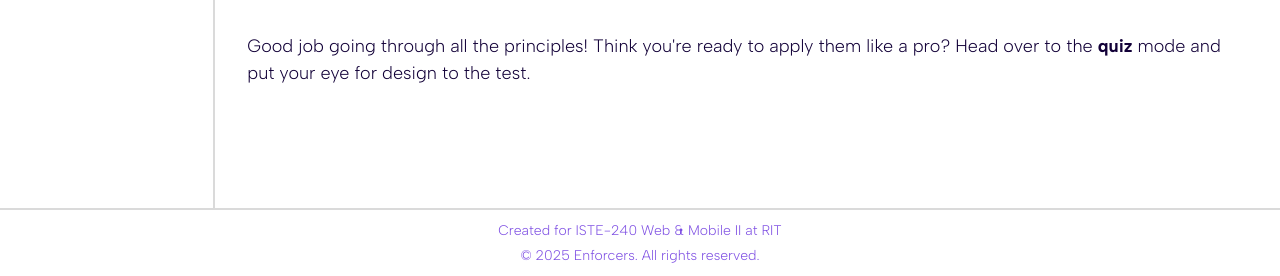
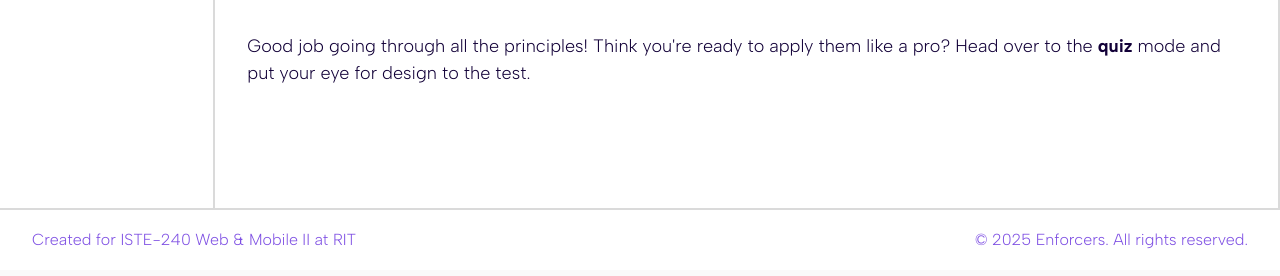
Before and after one commit to ISTE-240-Team-4/crap-design-project, a PHP site: page / in a window 1280 px wide. Shown: the part 5560-5836 px from the top of the page. After the commit the page ends 5809 px from the top, so only its background shows below. Run offline with PHP 8.4, Linux system fonts and the light colour scheme; data comes from the database, SQL or seed files in the repository; some web fonts are replaced.

Commit message:
refactor: update footer styling on larger viewports and update page content

```diff
--- a/assets/css/footer.css
+++ b/assets/css/footer.css
@@ -12,3 +12,15 @@ footer p {
   color: var(--color-text-accent);
   font-size: var(--font-size-caption-mobile);
 }
+
+@media screen and (min-width: 770px) {
+  footer {
+    flex-direction: row;
+    justify-content: space-between;
+    padding: 1rem 2rem;
+  }
+
+  footer p {
+    font-size: var(--font-size-caption-desktop);
+  }
+}
--- a/assets/css/page.css
+++ b/assets/css/page.css
@@ -167,6 +167,7 @@ main {
 
   .row > div {
     border-left: 2px solid var(--color-outline);
+    border-right: 2px solid var(--color-outline);
   }
 }
 
--- a/assets/css/theme.css
+++ b/assets/css/theme.css
@@ -25,7 +25,7 @@
   --font-size-body-desktop: 18px;
 
   --font-size-caption-mobile: 14px;
-  --font-size-caption-desktop: 18px;
+  --font-size-caption-desktop: 16px;
 
   --font-size-heading-mobile: 16px;
   --font-size-heading-desktop: 20px;
--- a/database/init.sql
+++ b/database/init.sql
@@ -131,7 +131,7 @@ INSERT INTO principles (`name`, `interaction_heading`, `definition`, `before_ima
          ),
          (
           'Repetition',
-          'REPETITION CAN BE USED IN VARIOUS PLACES. SEE WHAT HAPPENS WHEN A LACK OF REPETITION IS USED.',
+          'REPETITION CAN BE APPLIED TO KEEP ELEMENTS UNIFORM. SEE WHAT HAPPENS WHEN A LACK OF REPETITION IS USED.',
           'Repetition creates unity. When certain traits and elements — like colors, fonts, or layouts — appear consistently, your design feels cohesive and deliberate. It helps users recognize patterns faster and understand how the content is organized.',
           '3', '4',
           "<li>Repeat fonts, colors, and shapes throughout your design.</li>
```
